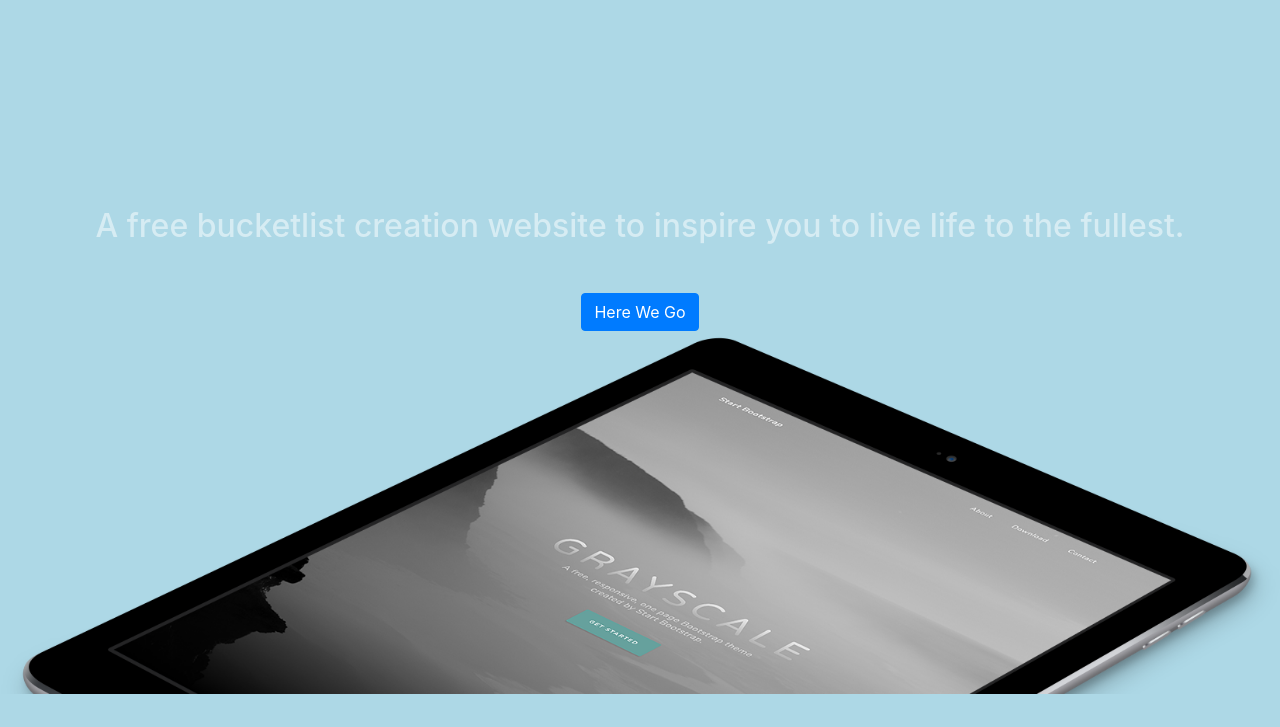
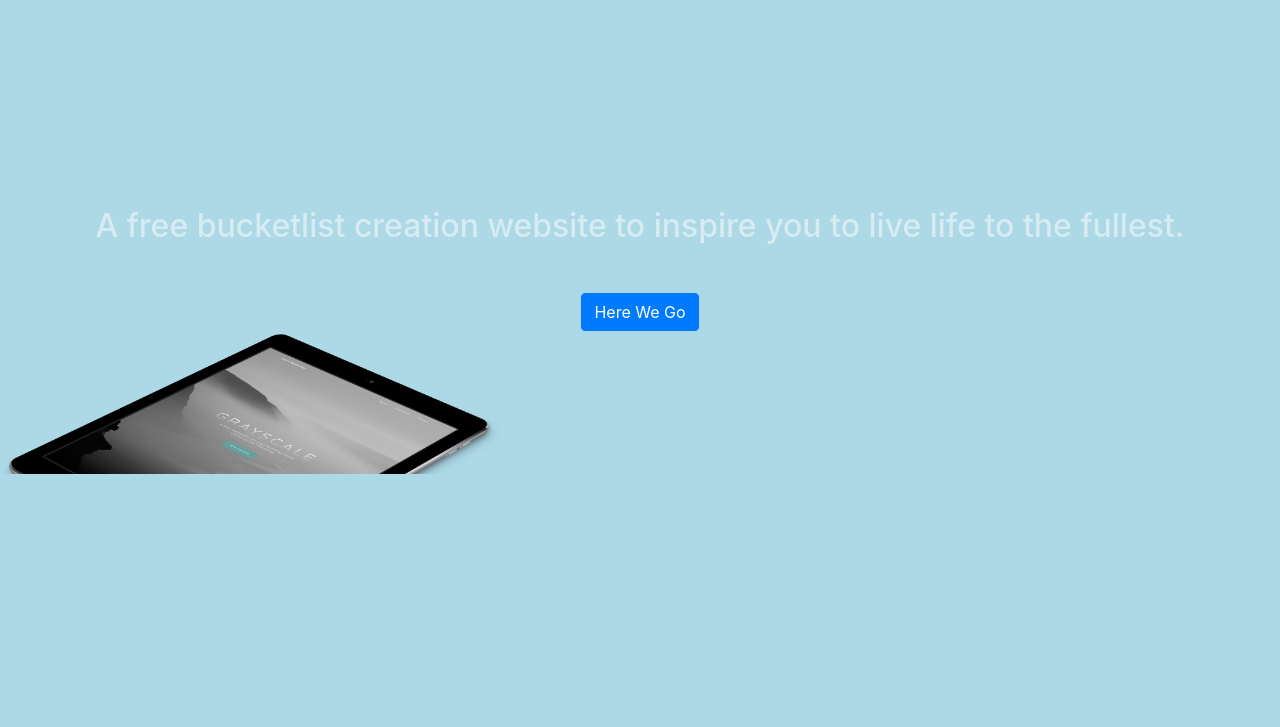
Before and after one commit to putpsil03/RealThing, a plain HTML site: page index.html in a window 1280 px wide. Shown: the part 73-800 px from the top of the page. Drawn offline with nearby package versions, Linux system fonts and the light colour scheme; files whose address does not match are found by name.

Commit message:
image width

```diff
--- a/css/styles.css
+++ b/css/styles.css
@@ -10,3 +10,7 @@ body {
 h2 {
   padding-top: 200px;
 }
+
+img {
+  width: 500px;
+}
```
